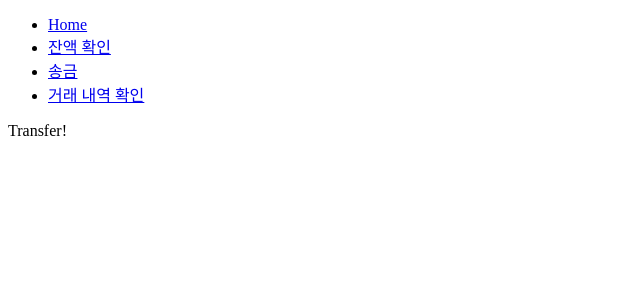
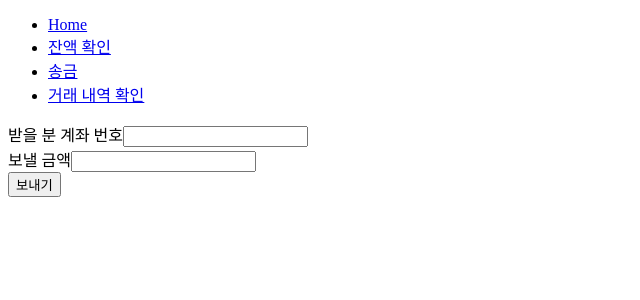
Before and after one commit to seungjjun/makaobank-frontend, a React (Vite) app: page /transfer in a window 1280 px wide. Shown: the top 300 px of the page, without its empty margins (0-640 px from the left). Built offline with nearby package versions, Linux system fonts and the light colour scheme.

Commit message:
송금과 거래내역의 기본적인 인수 테스트 통과

```diff
--- a/src/pages/TransactionsPage.jsx
+++ b/src/pages/TransactionsPage.jsx
@@ -1,5 +1,20 @@
 export default function TransactionsPage() {
   return (
-    <p>Transactions!</p>
+    <table>
+      <thead>
+        <tr>
+          <th>종류</th>
+          <th>계좌번호</th>
+          <th>금액</th>
+        </tr>
+      </thead>
+      <tbody>
+        <tr>
+          <td>송금</td>
+          <td>56789012</td>
+          <td>3,000원</td>
+        </tr>
+      </tbody>
+    </table>
   );
 }
--- a/src/pages/TransferPage.jsx
+++ b/src/pages/TransferPage.jsx
@@ -1,5 +1,39 @@
+import { useState } from 'react';
+
 export default function TransferPage() {
+  const [success, setSuccess] = useState(false);
+
+  const handleSubmit = (event) => {
+    event.preventDefault();
+
+    setSuccess(true);
+  };
   return (
-    <p>Transfer!</p>
+    <form onSubmit={handleSubmit}>
+      <div>
+        <label htmlFor="input-account">
+          받을 분 계좌 번호
+        </label>
+        <input
+          id="input-account"
+          type="text"
+        />
+      </div>
+      <div>
+        <label htmlFor="input-amount">
+          보낼 금액
+        </label>
+        <input
+          id="input-amount"
+          type="number"
+        />
+      </div>
+      <button type="submit">
+        보내기
+      </button>
+      {success ? (
+        <p>계좌 이체 성공</p>
+      ) : null}
+    </form>
   );
 }
```
Also changed, not shown: package.json (+9 -1 lines), tests/features/transactions_test.js (+1 -1 lines), tests/features/transfer_test.js (+3 -0 lines), .eslintrc.js, 2 other files (tests, documents, lock files or other folders).
